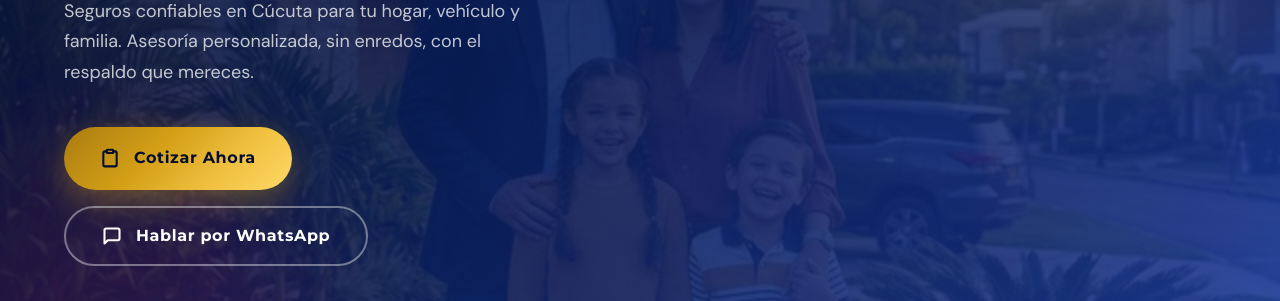
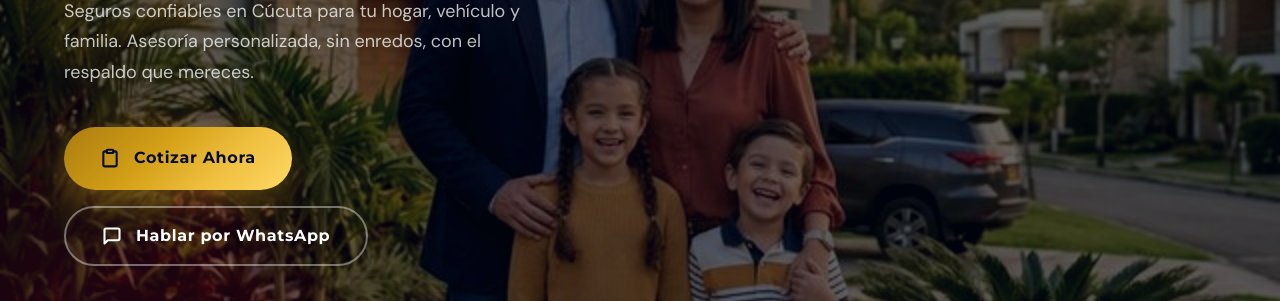
Before and after one commit to MadArchy/SegurosLima, a plain HTML site: page index.html in a window 1280 px wide. Shown: the part 376-677 px from the top of the page. Drawn offline with Linux system fonts and the light colour scheme.

Commit message:
UI: Removed blue filter from hero image and increased clarity

```diff
--- a/css/styles.css
+++ b/css/styles.css
@@ -252,7 +252,7 @@ ul { list-style: none; }
    ============================================ */
 .hero {
   min-height: 100vh;
-  background: var(--gradient-hero);
+  background: #020617; /* Darker, more neutral background to remove blue filter */
   position: relative;
   display: flex;
   align-items: center;
@@ -266,7 +266,8 @@ ul { list-style: none; }
   background-image: url('../assets/images/hero-family.jpg');
   background-size: cover;
   background-position: center 30%;
-  opacity: 0.12;
+  opacity: 0.45; /* Increased opacity for a clearer image */
+  filter: brightness(0.85) contrast(1.1); /* Improved clarity and sharpness */
   pointer-events: none;
 }
 
```
